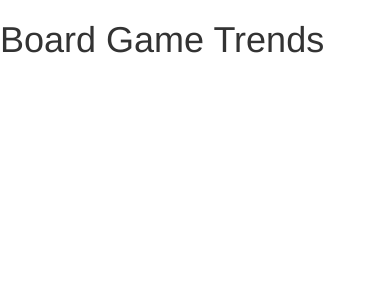
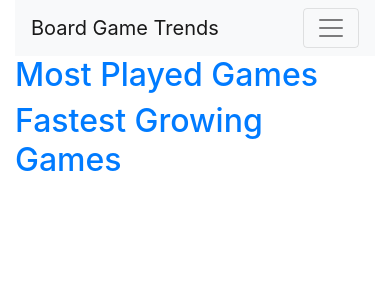
Before and after one commit to cbbowman/board-game-data, a Django app: template game_trends/trends_app/templates/index.html in a window 390 px wide. Shown: the top 300 px of the page. Run offline with Django 3.2, Linux system fonts and the light colour scheme; the template is opened without the code that fills it, so the values that code supplies are empty; parts of the project's set-up code (start-up, migrations or seed data) failed here and were passed over; some libraries are stand-ins or nearby versions.

Commit message:
start making pages

```diff
--- a/game_trends/game_trends/settings.py
+++ b/game_trends/game_trends/settings.py
@@ -31,7 +31,8 @@ ALLOWED_HOSTS = []
 # Application definition
 
 INSTALLED_APPS = [
-    'django.contrib.admin',
+    'trends_app',
+    # 'django.contrib.admin',
     'django.contrib.auth',
     'django.contrib.contenttypes',
     'django.contrib.sessions',
--- a/game_trends/trends_app/models.py
+++ b/game_trends/trends_app/models.py
@@ -11,10 +11,10 @@ class Game(models.Model):
 	growth_rank = models.PositiveSmallIntegerField
 
 class MonthlyPlay(models.Model):
-	game = models.ManyToManyField(Game, on_delete=models.CASCADE, related_name='monthly_play')
+	game = models.ManyToManyField(Game, related_name='monthly_play')
 	year = models.PositiveSmallIntegerField
 	month = models.PositiveSmallIntegerField
 	plays = models.PositiveSmallIntegerField
 
 class FavoriteGame():
-	game = models.ManyToManyField(User, on_delete=models.CASCADE, related_name='favorites')
+	game = models.ManyToManyField(User, related_name='favorites')
--- a/game_trends/trends_app/static/css/styles.css
+++ b/game_trends/trends_app/static/css/styles.css
@@ -0,0 +1,59 @@
+html, body, div, span, applet, object, iframe,
+h1, h2, h3, h4, h5, h6, p, blockquote, pre,
+a, abbr, acronym, address, big, cite, code,
+del, dfn, em, img, ins, kbd, q, s, samp,
+small, strike, strong, sub, sup, tt, var,
+b, u, i, center,
+dl, dt, dd, ol, ul, li,
+fieldset, form, label, legend,
+table, caption, tbody, tfoot, thead, tr, th, td,
+article, aside, canvas, details, embed,
+figure, figcaption, footer, header, hgroup,
+menu, nav, output, ruby, section, summary,
+time, mark, audio, video {
+	margin: 0;
+	padding: 0;
+	border: 0;
+	font-size: 100%;
+	font: inherit;
+	vertical-align: baseline;
+}
+/* HTML5 display-role reset for older browsers */
+article, aside, details, figcaption, figure,
+footer, header, hgroup, menu, nav, section {
+	display: block;
+}
+body {
+	line-height: 1;
+}
+ol, ul {
+	list-style: none;
+}
+blockquote, q {
+	quotes: none;
+}
+blockquote:before, blockquote:after,
+q:before, q:after {
+	content: '';
+	content: none;
+}
+table {
+	border-collapse: collapse;
+	border-spacing: 0;
+}
+/*
+.quote {
+	background-color: blanchedalmond;
+	margin: 1em;
+	border-style: solid;
+	border-width: thin;
+	padding: 1em;
+}
+
+.post {
+	background-color: blanchedalmond;
+	margin: 1em;
+	border-style: solid;
+	border-width: thin;
+	padding: 1em;
+} */
--- a/game_trends/trends_app/templates/index.html
+++ b/game_trends/trends_app/templates/index.html
@@ -3,13 +3,33 @@
 	<meta charset="UTF-8">
 	<meta http-equiv="X-UA-Compatible" content="IE=edge">
 	<meta name="viewport" content="width=device-width, initial-scale=1.0">
-	<link rel="stylesheet" href="https://maxcdn.bootstrapcdn.com/bootstrap/3.3.7/css/bootstrap.min.css" integrity="sha384-BVYiiSIFeK1dGmJRAkycuHAHRg32OmUcww7on3RYdg4Va+PmSTsz/K68vbdEjh4u" crossorigin="anonymous">
-	<link rel="stylesheet" href="https://maxcdn.bootstrapcdn.com/bootstrap/3.3.7/css/bootstrap-theme.min.css" integrity="sha384-rHyoN1iRsVXV4nD0JutlnGaslCJuC7uwjduW9SVrLvRYooPp2bWYgmgJQIXwl/Sp" crossorigin="anonymous">
 	{% load static %}
 	<link rel="stylesheet" href="{% static 'css/styles.css' %}">
+	<link rel="stylesheet" href="https://stackpath.bootstrapcdn.com/bootstrap/4.1.3/css/bootstrap.min.css" integrity="sha384-MCw98/SFnGE8fJT3GXwEOngsV7Zt27NXFoaoApmYm81iuXoPkFOJwJ8ERdknLPMO" crossorigin="anonymous">
 	<title>Board Game Trends</title>
 </head>
 <body>
-	<h1>Board Game Trends</h1>
+	<div class="container">
+		<nav class="navbar navbar-expand-lg navbar-light bg-light">
+			<a class="navbar-brand" href="#">Board Game Trends</a>
+			<button class="navbar-toggler" type="button" data-toggle="collapse" data-target="#navbarNav" aria-controls="navbarNav" aria-expanded="false" aria-label="Toggle navigation">
+				<span class="navbar-toggler-icon"></span>
+			</button>
+			<div class="collapse navbar-collapse navbar-nav" id="navbarNav">
+				<a class="nav-item nav-link" href="/plays">Played</a>
+				<a class="nav-item nav-link" href="/growth">Growing</a>
+				<a class="nav-item nav-link" href="/auth">Login</a>
+				<a class="nav-item nav-link" href="/auth">Register</a>
+			</div>
+		</nav>
+		<div class="row">
+			<div class="col-md-4">
+				<h2><a href="/plays">Most Played Games</a></h2>
+			</div>
+			<div class="col-md-4">
+				<h2><a href="/growth">Fastest Growing Games</a></h2>
+			</div>
+		</div>
+	</div>
 </body>
 </html>
```
Also changed, not shown: game_trends/trends_app/views.py (+35 -2 lines), game_trends/trends_app/migrations/0001_initial.py (added).
